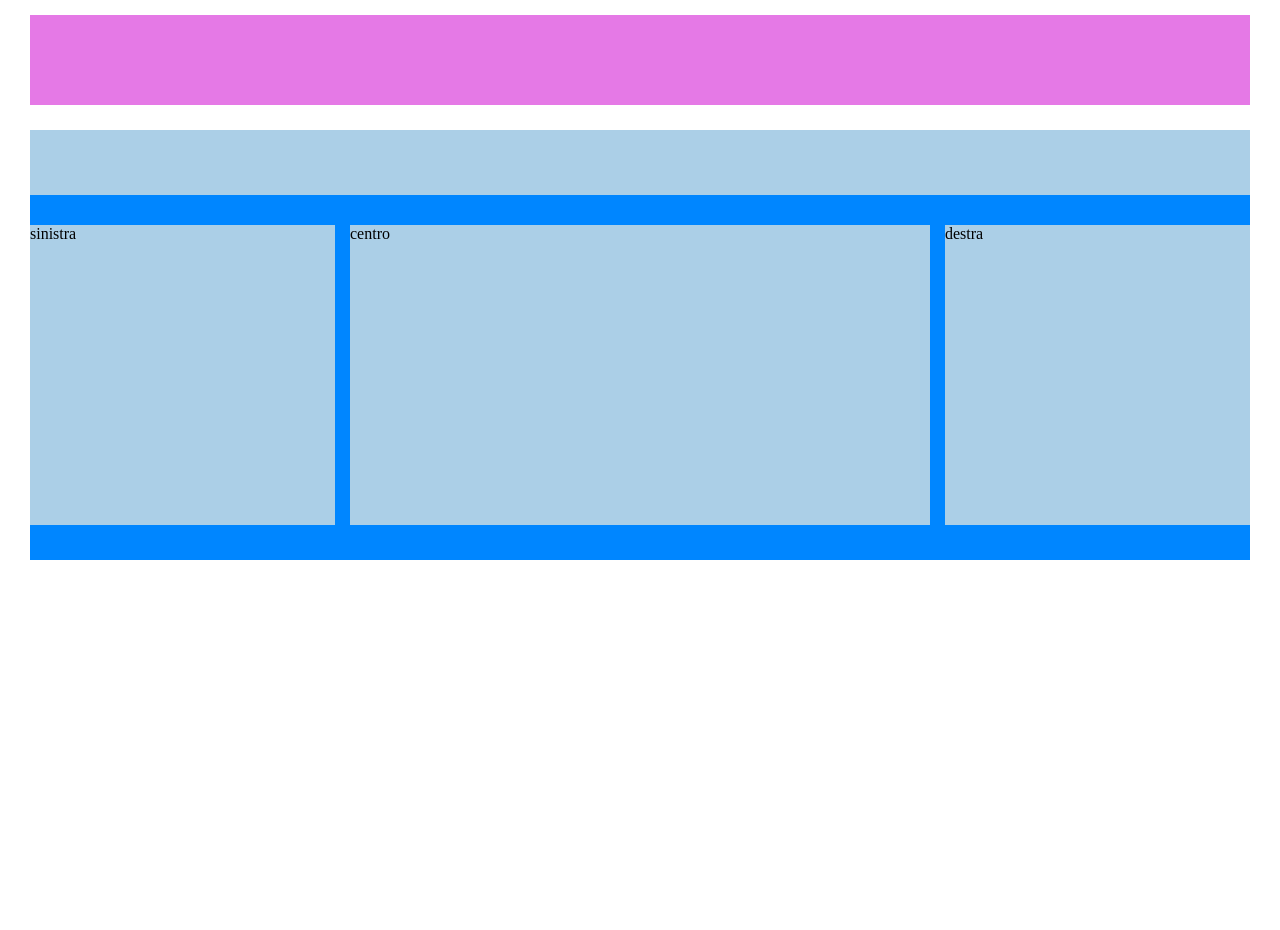
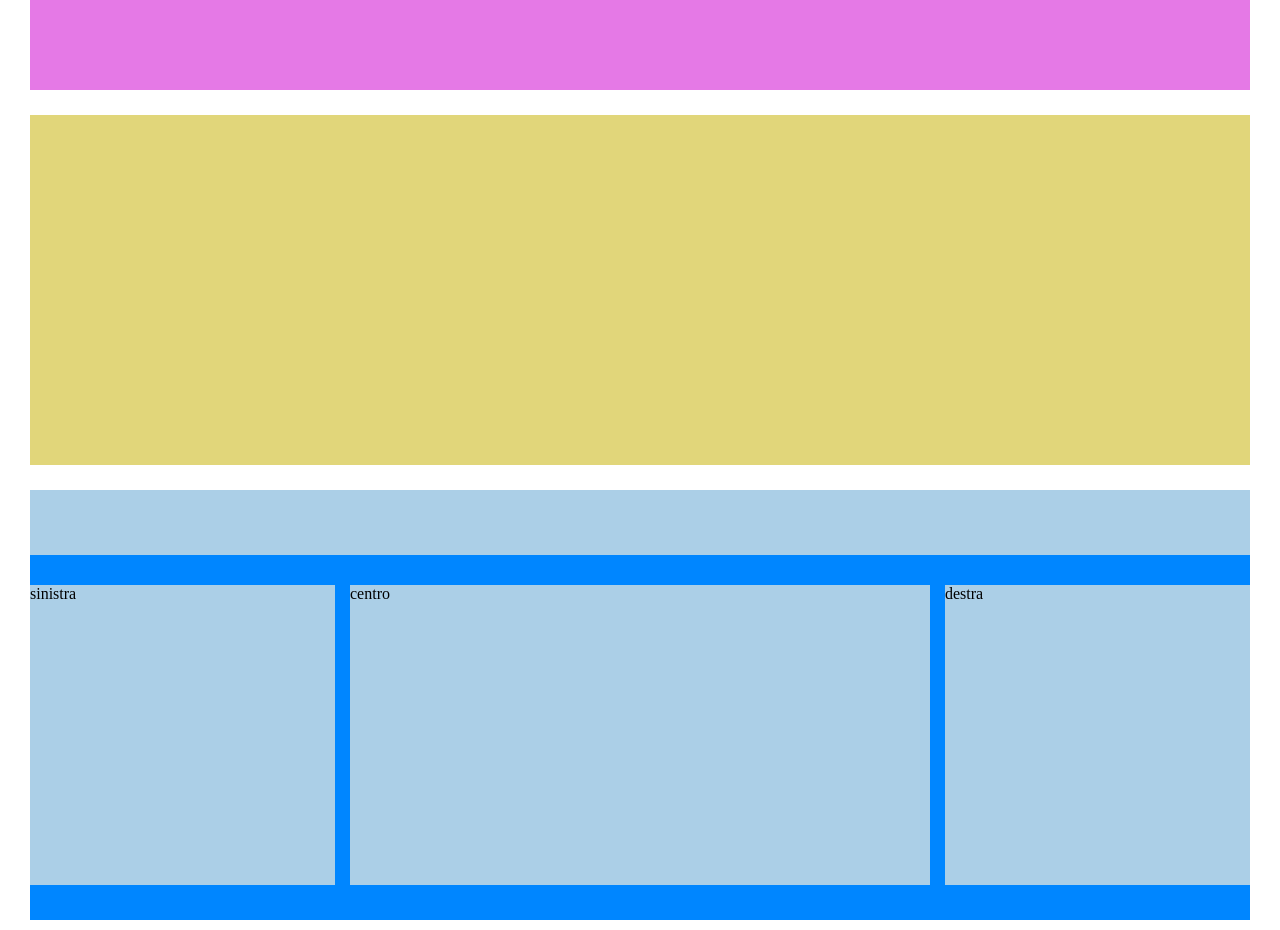
Before and after one commit to AlessioDiPietro/htmlcss-wp, a plain HTML site: page index.html in a window 1280 px wide. Before the commit the page ends 800 px from the top, so only its background shows below. Drawn offline with Linux system fonts and the light colour scheme.

Commit message:
MOD-margini body

```diff
--- a/css/style.css
+++ b/css/style.css
@@ -5,7 +5,7 @@
     box-sizing: border-box;
 }
 body {
-    margin: 15px 30px;
+    margin: 0px 30px;
 }
 
 /* sezione debbug */
@@ -14,10 +14,6 @@ body {
     /*height da togliere */
 }
 
-.debbug .jumbotron {
-    height: 300px;
-    /* fine form header */
-}
 
 .debbug .container{
     height: 430px;
@@ -52,6 +48,7 @@ body {
 .jumbotron {
     background-color:#e1d67a;
     margin-bottom: 25px;
+    height: 350px;
 }
 /* fine jumbotron */
 
@@ -92,7 +89,6 @@ body {
 
 /* fine main */
 
-
 /* inizio ringraziamento */
 footer {
 
```
Also changed, not shown: index.html (+1 -0 lines).
